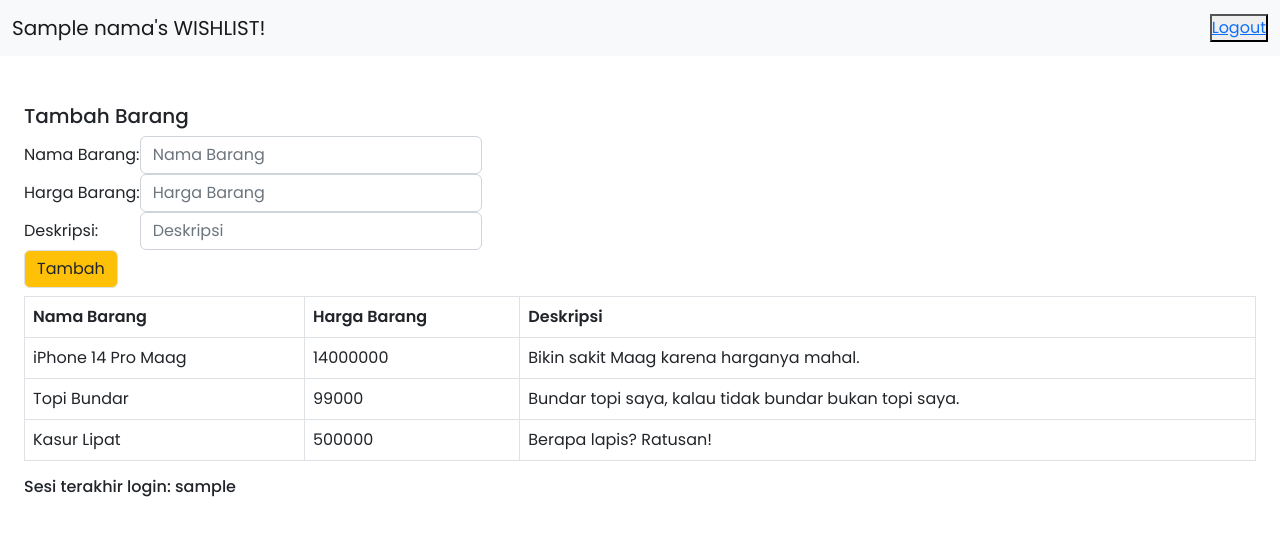
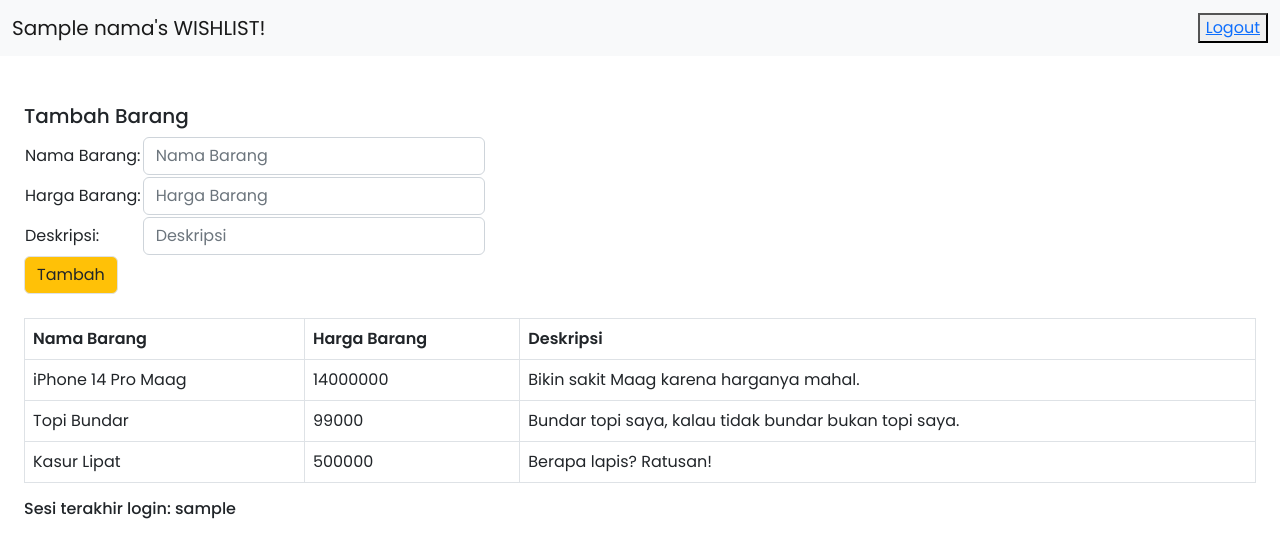
Before and after one commit to thaliafortuna/Lab-1, a Django app: template wishlist/templates/wishlist_ajax.html in a window 1280 px wide. Shown: the top 534 px of the page. Run offline with Django 4.2, Linux system fonts and the light colour scheme; data comes from the database, SQL or seed files in the repository; the template is opened without the code that fills it: most values are stand-ins (such as "Sample title", 1, 10 or a date in 2020).

Commit message:
Lab5 AJAX

```diff
--- a/wishlist/templates/wishlist_ajax.html
+++ b/wishlist/templates/wishlist_ajax.html
@@ -40,7 +40,7 @@
               </tr>
               </table>
           </form>
-          <button id="add_wishlist" class="btn border rounded bg-warning mb-2">Tambah</button>
+          <button id="add_wishlist" class="btn border rounded bg-warning mb-4">Tambah</button>
           <table class="table table-bordered">
               <tr>
                   <th>Nama Barang</th>
@@ -110,14 +110,10 @@
 <style>
     @import url('https://fonts.googleapis.com/css2?family=Noto+Sans:wght@700&family=Poppins:wght@400;500;600&display=swap');
     *{
-        margin: 0;
-        padding: 0;
         box-sizing: border-box;
         font-family: "Poppins"
     }
     body{
-        margin: 0;
-        padding: 0;
         min-height: 100vh;
     }
 </style>
```
